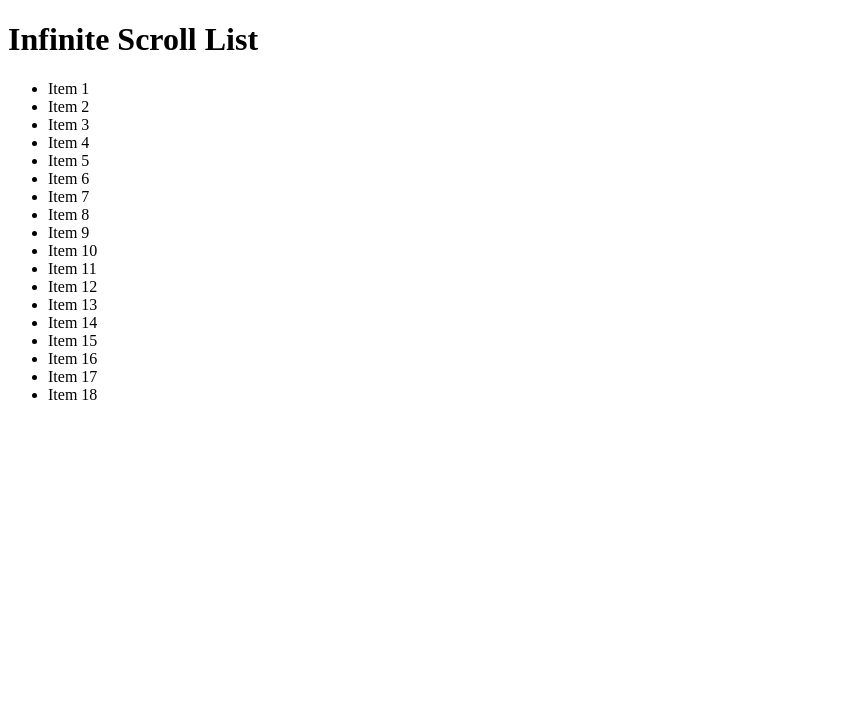
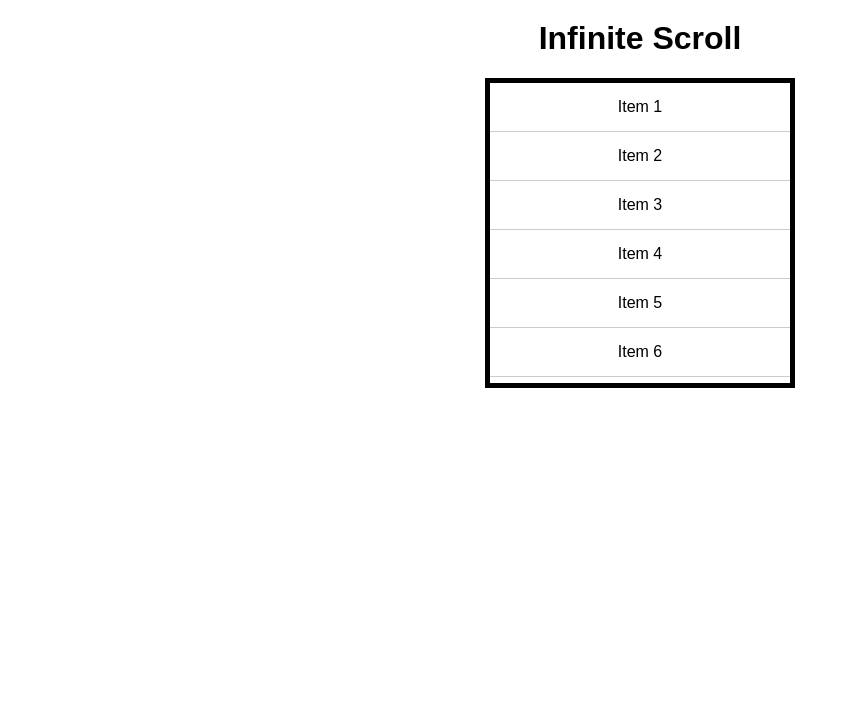
Before and after one commit to acciojob/infinite-scroll-shahids444, a website: page main.html in a window 1280 px wide. Shown: the whole page, without its empty margins (0-849 px from the left). Drawn offline with Linux system fonts and the light colour scheme.

Commit message:
created a submission

```diff
--- a/main.html
+++ b/main.html
@@ -1,14 +1,82 @@
 <!DOCTYPE html>
 <html lang="en">
 <head>
-  <meta charset="UTF-8" />
-  <meta name="viewport" content="width=device-width, initial-scale=1.0"/>
+  <meta charset="UTF-8">
   <title>Infinite Scroll</title>
-  <link rel="stylesheet" href="style.css" />
+  <style>
+    body {
+      font-family: Arial, sans-serif;
+      text-align: center;
+    }
+
+    h1 {
+      margin-top: 20px;
+    }
+
+    #container {
+      width: 300px;
+      height: 300px;
+      margin: 20px auto;
+      border: 5px solid black;
+      overflow-y: scroll;
+    }
+
+    #infinite-list {
+      list-style-type: none;
+      padding: 0;
+      margin: 0;
+    }
+
+    #infinite-list li {
+      padding: 15px;
+      border-bottom: 1px solid #ccc;
+    }
+
+    #infinite-list li:hover {
+      background-color: lightgray;
+    }
+
+    #sentinel {
+      height: 1px;
+    }
+  </style>
 </head>
 <body>
-  <h1>Infinite Scroll List</h1>
-  <ul id="infinite-list"></ul>
-  <script src="script.js"></script>
+  <h1>Infinite Scroll</h1>
+  <div id="container">
+    <ul id="infinite-list">
+      <!-- Items go here -->
+      <li id="sentinel"></li>
+    </ul>
+  </div>
+
+  <script>
+    const list = document.getElementById("infinite-list");
+    const sentinel = document.getElementById("sentinel");
+    let itemCount = 0;
+
+    function addItems(count) {
+      for (let i = 0; i < count; i++) {
+        const li = document.createElement("li");
+        li.textContent = `Item ${++itemCount}`;
+        list.insertBefore(li, sentinel);
+      }
+    }
+
+    // Initial load
+    addItems(10);
+
+    const observer = new IntersectionObserver((entries) => {
+      if (entries[0].isIntersecting) {
+        addItems(2);
+      }
+    }, {
+      root: document.getElementById("container"),
+      rootMargin: '0px',
+      threshold: 1.0
+    });
+
+    observer.observe(sentinel);
+  </script>
 </body>
 </html>
--- a/script.js
+++ /dev/null
@@ -1,22 +0,0 @@
-const list = document.getElementById('infinite-list');
-
-let count = 1;
-
-// Function to add list items
-function addItems(num) {
-  for (let i = 0; i < num; i++) {
-    const item = document.createElement('li');
-    item.textContent = `Item ${count++}`;
-    list.appendChild(item);
-  }
-}
-
-// Initial 10 items
-addItems(10);
-
-// Add 2 items when user scrolls to bottom
-window.addEventListener('scroll', () => {
-  if (window.innerHeight + window.scrollY >= document.body.offsetHeight - 10) {
-    addItems(2);
-  }
-});
--- a/styles.css
+++ /dev/null
@@ -1,26 +0,0 @@
-body {
-  font-family: Arial, sans-serif;
-  margin: 0;
-  padding: 0;
-  background: #f7f7f7;
-}
-
-h1 {
-  text-align: center;
-  padding: 20px;
-  background-color: #333;
-  color: white;
-  margin: 0;
-}
-
-ul {
-  list-style: none;
-  padding: 0;
-  margin: 0;
-}
-
-li {
-  padding: 20px;
-  border-bottom: 1px solid #ccc;
-  background: white;
-}
```
